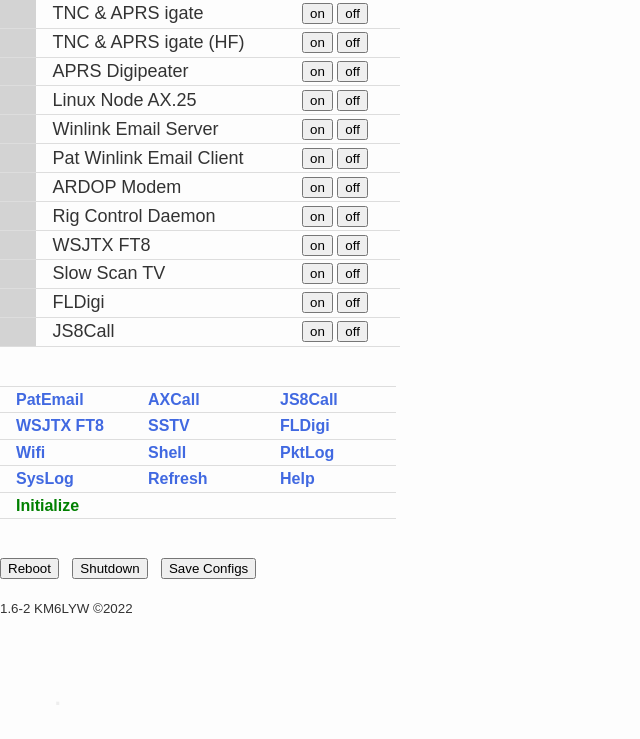
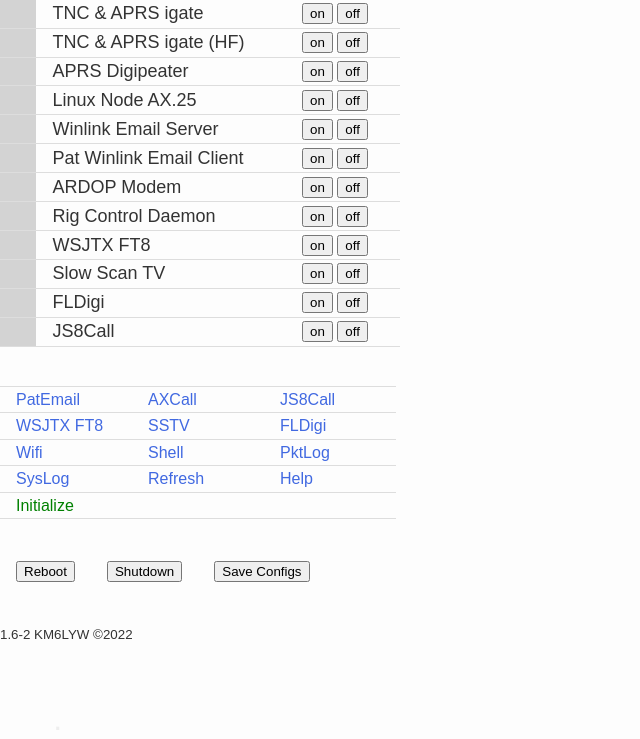
Before and after one commit to craigerl/digipi, a PHP site: page / in a window 1280 px wide. Shown: the part 69-808 px from the top of the page, without its empty margins (0-640 px from the left). Before the commit the page ends 774 px from the top, so only its background shows below. Run offline with PHP 8.4, Linux system fonts and the light colour scheme.

Commit message:
Bit of code cleanup and layout fix to button row

```diff
--- a/var/www/html/index.php
+++ b/var/www/html/index.php
@@ -1,33 +1,4 @@
 <?php include 'header.php' ?>
-<!---
-<html>
-<meta name="viewport" content="width=device-width, initial-scale=1">
-<LINK href="styles/simple.css" rel="stylesheet" type="text/css">
-
-
-<title>DigiPi </title>
-
-<body  style="position: relative; height: 100%; width: 100%; overflow: hidden;">
-
-
-<table width=400 >
-<tr>
-  <td width=10% bgcolor="lightgrey">
-    <font size=+3><strong>DigiPi</strong> </font>
-  </td>
-  <td width=10% bgcolor="lightgrey" >
-    <img align=right height=40px src="radio.png">
-  </td>
-</tr>
-</table>
-<br/>
-
--->
-
-<!---
-<h1><strong>DigiPi</strong></h1>
---->
-
 <form action="index.php" method="post">
 
 <?php
@@ -46,7 +17,6 @@ if (isset($_POST["tnc"])) {
       echo $output;
   }
 }
-
 
 if (isset($_POST["digipeater"])) {
   $submit = $_POST["digipeater"];
@@ -548,81 +518,85 @@ $output = shell_exec('sudo systemctl reset-failed pat 2> /dev/null');
 $output = shell_exec('sudo systemctl reset-failed js8call 2> /dev/null');
 
 ?>
-
 </table>
-
 <br/>
 <br/>
 
-<!--<table cellpadding="4" bgcolor="#dddddd" border="1" style="border-width:1px;border-color:black; border-collapse:collapse;"  > -->
 <table>
 <tr>
   <td width="100px">
     <script language="JavaScript">
-    document.write('<a href="' + window.location.protocol + '//' + window.location.hostname + ':8080' + '" target="new" title="Pat Email Client"><strong>PatEmail</strong></a> ' );
+    document.write('<a href="' + window.location.protocol + '//' + window.location.hostname + ':8080' + '" target="new" title="Pat Email Client">PatEmail</a> ' );
     </script>
   </td>
   <td width="100px">
-    <a href="axcall.php" target="new" title="Connect to radio/BBS"><strong>AXCall</strong></a>
+    <a href="axcall.php" target="new" title="Connect to radio/BBS">AXCall</a>
   </td>
   <td width="100px">
-    <a href="/js8" target="js8" title="Display JS8Call screen"><strong>JS8Call</strong></a>
+    <a href="/js8" target="js8" title="Display JS8Call screen">JS8Call</a>
   </td>
 </tr>
 <tr>
   <td>
-    <a href="/ft8" target="ft8" title="Dispaly FT8 screen"><strong>WSJTX FT8</strong>
+    <a href="/ft8" target="ft8" title="Dispaly FT8 screen">WSJTX FT8</a>
   </td>
   <td>
-    <a href="/tv" target="tv" title="Dispaly SSTV screen"><strong>SSTV</strong>
+    <a href="/tv" target="tv" title="Dispaly SSTV screen">SSTV</a>
   </td>
   <td>
-    <a href="/fld" target="fld" title="Display FLDigi screen"><strong>FLDigi</strong></a>
+    <a href="/fld" target="fld" title="Display FLDigi screen">FLDigi</a>
   </td>
 </tr>
 <tr>
   <td>
-    <a href="/wifi.php" title="Setup Wifi connection"><strong>Wifi</strong></a>
+    <a href="/wifi.php" title="Setup Wifi connection">Wifi</a>
   </td>
   <td>
-    <a href=/shell.php target="shell" title="Command prompt"><strong>Shell</strong></a>
+    <a href=/shell.php target="shell" title="Command prompt">Shell</a>
   </td>
   <td>
-    <a href=/log.php title="Direwolf Log" target="log"><strong>PktLog</strong></a>
+    <a href=/log.php title="Direwolf Log" target="log">PktLog</a>
   </td>
 </tr>
 <tr>
   <td >
-    <a href=/syslog.php title="System log file" target="syslog"><strong>SysLog</strong></a>
+    <a href=/syslog.php title="System log file" target="syslog">SysLog</a>
   </td>
   <td >
-    <a href=/index.php><strong>Refresh</strong></a>
+    <a href=/index.php>Refresh</a>
   </td>
   <td colspan="1">
-    <a href=/help.php><strong>Help</strong></a>
+    <a href=/help.php>Help</a>
   </td>
 </tr>
 
 <?php
   if (!file_exists("/var/cache/digipi/localized.txt")) {
-    echo '<tr><td colspan=3><a href="/setup.php" title="REQUIRED!  Enter your callsign and other local information" " target="setup"><font color="green"><strong>Initialize</strong></font></a> </td></tr>';
+    echo '<tr><td colspan=3><a href="/setup.php" title="REQUIRED!  Enter your callsign and other local information" " target="setup"><font color="green">Initialize</font></a> </td></tr>';
   }
 ?>
 
 </table>
 
 
-
+</table>
+<br/><br/>
+<table class="bottom-nav">
+<tr>
+  <td class="bottom-nav">
+    <input type="submit" name="reboot" value="Reboot">
+  </td>
+  <td class="bottom-nav">
+      <input type="submit" name="shutdown" value="Shutdown">
+  </td>
+  <td class="bottom-nav">
+      <input title="Write current application configurations (ft8, js8call, etc) to SD card" type="submit" name="save" value="Save Configs">
+  </td>
+</tr>
+</table>
 
 <br/><br/>
-    <input type="submit" name="reboot" value="Reboot">
-    &nbsp;
-    <input type="submit" name="shutdown" value="Shutdown">
-    &nbsp;
-    <input title="Write current application configurations (ft8, js8call, etc) to SD card" type="submit" name="save" value="Save Configs">
-    &nbsp;
-    <br/><br/>
-    <small>1.6-2 KM6LYW ©2022</small>
+<small>1.6-2 KM6LYW ©2022</small>
 
 <br/><br/>
 
@@ -631,7 +605,7 @@ $output = shell_exec('sudo systemctl reset-failed js8call 2> /dev/null');
 if (isset($_POST["reboot"])) {
   $submit = $_POST["reboot"];
   if ( $submit == 'Reboot' ) {
-      echo "<br/><br/><strong><font color=red>Restarting DigiPi...</font></strong><br/> ";
+      echo "<br/><br/><font color=red>Restarting DigiPi...</font><br/> ";
 #      if (isset($_SERVER['SERVER_ADDR'])) {
 #          $IP = $_SERVER['SERVER_ADDR'];
 #      }
@@ -648,7 +622,7 @@ if (isset($_POST["reboot"])) {
 if (isset($_POST["shutdown"])) {
   $submit = $_POST["shutdown"];
   if ( $submit == 'Shutdown' ) {
-      echo "<br/><br/><strong><font color=red>Shutting down DigiPi...</font></strong><br/> ";
+      echo "<br/><br/><font color=red>Shutting down DigiPi...</font><br/> ";
       $output = shell_exec("sudo killall direwatch.py");
       $output = shell_exec("sudo /home/pi/digibanner.py -b Digipi -s Shutdown...");
       $output = shell_exec("sudo /sbin/shutdown -h 0");
@@ -659,10 +633,10 @@ if (isset($_POST["shutdown"])) {
 if (isset($_POST["save"])) {
   $submit = $_POST["save"];
   if ( $submit == 'Save Configs' ) {
-      echo "<br/><br/><strong><font color=red>Saving configuration...</font></strong><br/> ";
+      echo "<br/><br/><font color=red>Saving configuration...</font><br/> ";
       $output = shell_exec("sudo -i -u pi /home/pi/saveconfigs.sh");
       #echo $output;
-      echo "<br/><br/><strong><font color=red>Please reboot or shutdown gracefully.</font></strong><br/> ";
+      echo "<br/><br/><font color=red>Please reboot or shutdown gracefully.</font><br/> ";
   }
 }
 
@@ -670,10 +644,9 @@ if (isset($_POST["save"])) {
 
 <br/>
 <br/>
+<!-- EASTER EGG -->
 &nbsp;&nbsp;&nbsp;&nbsp;&nbsp;&nbsp;&nbsp;&nbsp;&nbsp;&nbsp;&nbsp;&nbsp;<a href="/dot"><font size="+3" color="#eeeeee">.</font></a>
 
 </form>
-
-</font>
 </body>
 </html>
--- a/var/www/html/styles/simple.css
+++ b/var/www/html/styles/simple.css
@@ -2,8 +2,7 @@
 Base styles
 ------------------------*/
 
-body
-{
+body {
 	margin: 0;
 	padding: 5;
 	color: #333;
@@ -11,48 +10,72 @@ body
 	/*      font: 1em/1.2 "Helvetica Neue", Helvetica, Arial, Geneva, sans-serif; */
 	font: 1em/1.2 "Arial", Arial, Helvetica, Geneva, sans-serif;
 
-	overflow:initial !important;
+	overflow: initial !important;
 }
 
-h1,h2,h3,h4,h5,h6
-{
+h1,
+h2,
+h3,
+h4,
+h5,
+h6 {
 	margin: 0 0 .5em;
 	font-weight: 500;
 	line-height: 1.1;
 	font: 1em/1.2 "Arial", Arial, Helvetica, Geneva, sans-serif;
 }
 
-h1 { font-size: 2.25em; } /* 36px */
-h2 { font-size: 1.75em; } /* 28px */
-h3 { font-size: 1.375em; } /* 22px */
-h4 { font-size: 1.125em; } /* 18px */
-h5 { font-size: 1em; } /* 16px */
-h6 { font-size: .875em; } /* 14px */
+h1 {
+	font-size: 2.25em;
+}
 
-p
-{
+/* 36px */
+h2 {
+	font-size: 1.75em;
+}
+
+/* 28px */
+h3 {
+	font-size: 1.375em;
+}
+
+/* 22px */
+h4 {
+	font-size: 1.125em;
+}
+
+/* 18px */
+h5 {
+	font-size: 1em;
+}
+
+/* 16px */
+h6 {
+	font-size: .875em;
+}
+
+/* 14px */
+
+p {
 	margin: 0 0 1.5em;
 	line-height: 1.5;
 	font: 1em/1.2 "Arial", Arial, Helvetica, Geneva, sans-serif;
 }
 
-div
-{
+div {
 	margin: 0 0 1.5em;
 	line-height: 1.5;
 	font: 1em/1.2 "Arial", Arial, Helvetica, Geneva, sans-serif;
 }
 
 
-blockquote
-{
+blockquote {
 	padding: 1em 2em;
 	margin: 0 0 2em;
 	border-left: 5px solid #eee;
 }
 
-hr
-{
+hr {
 	height: 0;
 	margin-top: 1em;
 	margin-bottom: 2em;
@@ -60,16 +83,15 @@ hr
 	border-top: 1px solid #ddd;
 }
 
-table
-{
+table {
 	background-color: transparent;
 	border-spacing: 0;
 	border-collapse: collapse;
 	border-top: 1px solid #ddd;
 }
 
-th, td
-{
+th,
+td {
 	padding: .2em 1em;
 	vertical-align: top;
 	text-align: left;
@@ -77,12 +99,39 @@ th, td
 	font: 1em/1.2 "Arial", Arial, Helvetica, Geneva, sans-serif;
 }
 
-a { text-decoration:none; }
-a:link { color: royalblue; }
-a:visited { color: royalblue; }
-a:focus { color: black; }
-a:hover { color: green; }
-a:active { color: red; }
+table.bottom-nav,
+.bottom-nav th,
+.bottom-nav td {
+	background-color: transparent;
+	border-spacing: 0;
+	border-collapse: collapse;
+	border-top: none;
+	border-bottom: none;
+}
+
+a {
+	text-decoration: none;
+}
+
+a:link {
+	color: royalblue;
+}
+
+a:visited {
+	color: royalblue;
+}
+
+a:focus {
+	color: black;
+}
+
+a:hover {
+	color: green;
+}
+
+a:active {
+	color: red;
+}
 
 
 
@@ -90,42 +139,39 @@ a:active { color: red; }
 Layout styles
 ------------------------*/
 
-.container
-{
+.container {
 	max-width: 70em;
 	margin: 0 auto;
 }
 
-.header
-{
+.header {
 	color: #fff;
 	background: #999;
 	padding: 1em 1.25em;
 }
 
-.header-heading { margin: 0; }
+.header-heading {
+	margin: 0;
+}
 
-.nav-bar
-{
+.nav-bar {
 	background: #000;
 	padding: 0;
 }
 
-.content
-{
+.content {
 	/* overflow: hidden; --*/
 	overflow: scroll;
 	padding: 1em 1.25em;
 	background-color: #fff;
 }
 
-.main, .aside
-{
+.main,
+.aside {
 	margin-bottom: 1em;
 }
 
-.footer
-{
+.footer {
 	color: #fff;
 	background: #000;
 	padding: 1em 1.25em;
@@ -135,21 +181,18 @@ Layout styles
 Nav
 ------------------------*/
 
-.nav
-{
+.nav {
 	margin: 0;
 	padding: 0;
 	list-style: none;
 }
 
-.nav li
-{
+.nav li {
 	display: inline;
 	margin: 0;
 }
 
-.nav a
-{
+.nav a {
 	display: block;
 	padding: .7em 1.25em;
 	color: #fff;
@@ -157,23 +200,25 @@ Nav
 	border-bottom: 1px solid gray;
 }
 
-.nav a:link { color: white; }
-.nav a:visited { color: white; }
+.nav a:link {
+	color: white;
+}
 
-.nav a:focus
-{
+.nav a:visited {
+	color: white;
+}
+
+.nav a:focus {
 	color: black;
 	background-color: white;
 }
 
-.nav a:hover
-{
+.nav a:hover {
 	color: white;
 	background-color: green;
 }
 
-.nav a:active
-{
+.nav a:active {
 	color: white;
 	background-color: red;
 }
@@ -182,10 +227,11 @@ Nav
 Single styles
 ------------------------*/
 
-.img-responsive { max-width: 100%; }
+.img-responsive {
+	max-width: 100%;
+}
 
-.btn
-{
+.btn {
 	color: #fff !important;
 	background-color: royalblue;
 	border-color: #222;
@@ -203,46 +249,39 @@ Single styles
 	text-decoration: none;
 }
 
-.btn:hover
-{
+.btn:hover {
 	color: #fff !important;
 	background-color: green;
 }
 
-.btn:focus
-{
+.btn:focus {
 	color: #fff !important;
 	background-color: black;
 }
 
-.btn:active
-{
+.btn:active {
 	color: #fff !important;
 	background-color: red;
 }
 
-.table
-{
+.table {
 	width: 100%;
 	max-width: 100%;
 	margin-bottom: 20px;
 }
 
-.list-unstyled
-{
+.list-unstyled {
 	padding-left: 0;
 	list-style: none;
 }
 
-.list-inline
-{
+.list-inline {
 	padding-left: 0;
 	margin-left: -5px;
 	list-style: none;
 }
 
-.list-inline > li
-{
+.list-inline>li {
 	display: inline-block;
 	padding-right: 5px;
 	padding-left: 5px;
@@ -252,37 +291,42 @@ Single styles
 Wide styles
 ------------------------*/
 
-@media (min-width: 55em)
-{
-	.header { padding: 1.5em 3em; }
-	.nav-bar { padding: 1em 3em; }
-	.content { padding: 2em 3em; }
+@media (min-width: 55em) {
+	.header {
+		padding: 1.5em 3em;
+	}
 
-	.main
-	{
+	.nav-bar {
+		padding: 1em 3em;
+	}
+
+	.content {
+		padding: 2em 3em;
+	}
+
+	.main {
 		float: left;
 		width: 65%;
 		margin-right: 5%;
 		margin-bottom: 1em;
 	}
 
-	.aside
-	{
+	.aside {
 		float: left;
 		width: 30%;
 		margin-bottom: 1em;
 	}
 
-	.footer { padding: 2em 3em; }
+	.footer {
+		padding: 2em 3em;
+	}
 
-	.nav li
-	{
+	.nav li {
 		display: inline;
 		margin: 0 1em 0 0;
 	}
 
-	.nav a
-	{
+	.nav a {
 		display: inline;
 		padding: 0;
 		border-bottom: 0;
```
Lines whose indentation alone changed are shown as unchanged.
